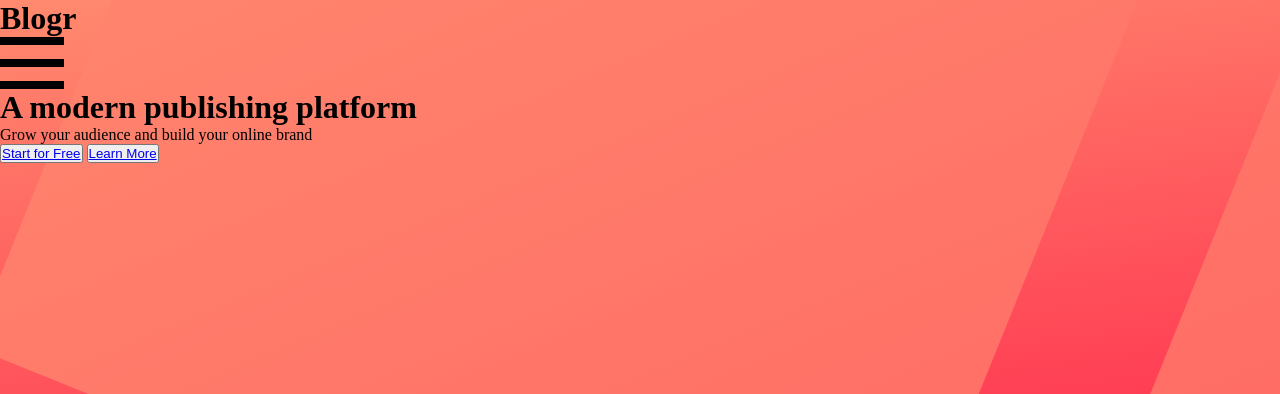
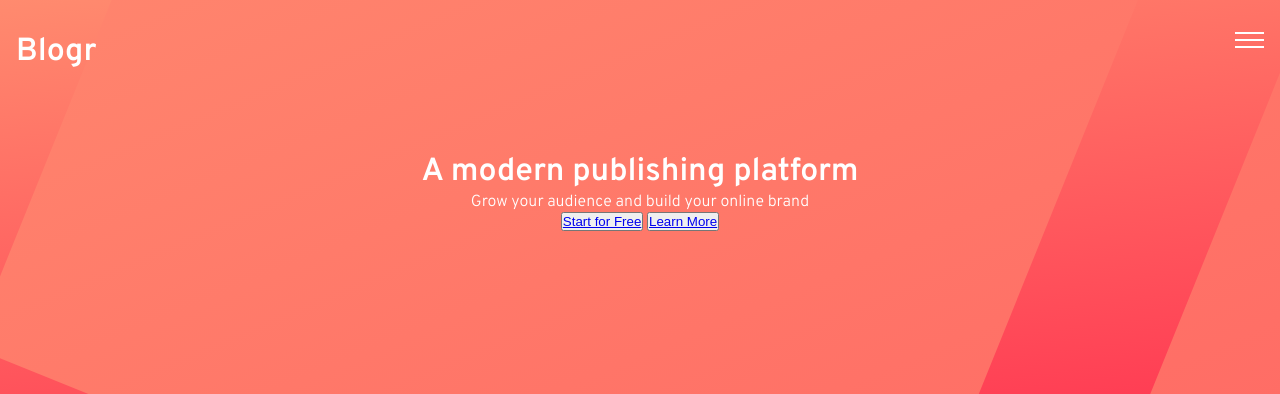
Before and after one commit to diegovarady/blogr-landing-page, a plain HTML site: page index.html in a window 1280 px wide. Shown: the top 394 px of the page. Drawn offline with Linux system fonts and the light colour scheme.

Commit message:
working on heather

```diff
--- a/index.html
+++ b/index.html
@@ -12,9 +12,12 @@
 </head>
 <body>
   <header>
+    <div class="header">
+      <div class="nav">
         <h1>Blogr</h1>
         <div class="mobileMenu" id="mobileMenu">
         <div class="line"></div>
+        </div>
       </div>
       <div class="menu" id="menu">
         <ul>
@@ -46,11 +49,14 @@
         <button><a href="#">Login</a></button>
         <button><a href="#">Sign Up</a></button>
       </div>
-    <div>
+      <div class="content-header">
         <h1>A modern publishing platform</h1>
         <p>Grow your audience and build your online brand</p>
+        <div class="buttons">
         <button><a href="#">Start for Free</a></button>
         <button><a href="#">Learn More</a></button>
+        </div>
+      </div>
     </div>
   </header>
   <main>
--- a/style.css
+++ b/style.css
@@ -27,6 +27,8 @@ body {
     /*Fonts*/
     --overpass: 'Overpass', sans-serif;
     --ubuntu: 'Ubuntu', sans-serif;
+    font-family: var(--overpass);
+    text-align: center;
 }
 
 header {
@@ -38,10 +40,26 @@ header {
     border-radius: 0 0 0 80px;
 }
 
+.header {
+    display: flex;
+    flex-direction: column;
+    padding: 2em 1em;
+    color: var(--white-text-color);
+}
+
+.nav {
+    display: flex;
+    justify-content: space-between;
+}
+
+.content-header {
+    padding: 5rem 1rem;
+}
+
 .mobileMenu {
     position: relative;
-    height: 3.25rem;
-    width: 4rem;
+    height: 1rem;
+    width: 1.8rem;
     cursor: pointer;
     transition: transform 0.25s;
 }
@@ -56,9 +74,9 @@ header {
 .mobileMenu::after,
 .line {
     position: absolute;
-    background: black;
+    background: var(--white-text-color);
     width: 100%;
-    height: 8px;
+    height: 2px;
 }
 
 .mobileMenu::after {
```
Lines whose indentation alone changed are shown as unchanged.
